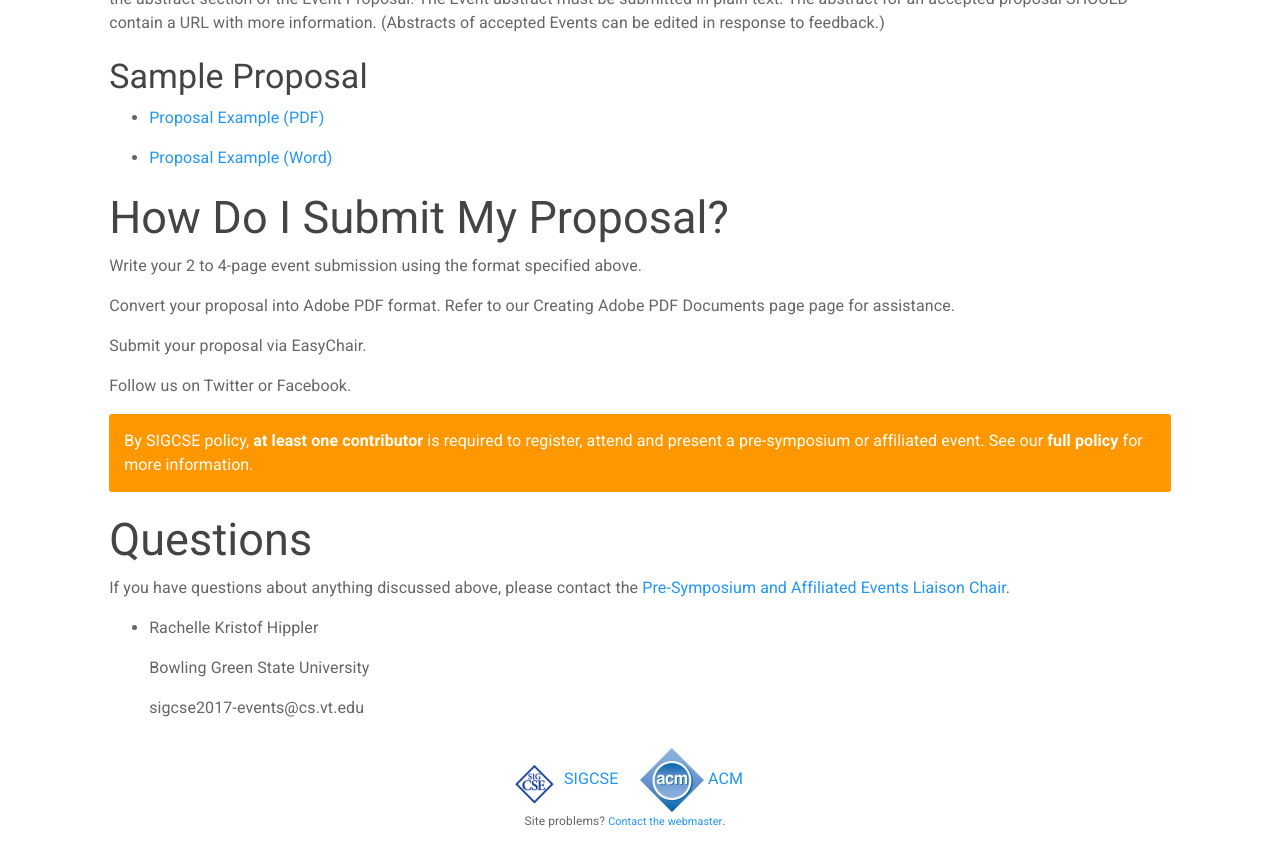
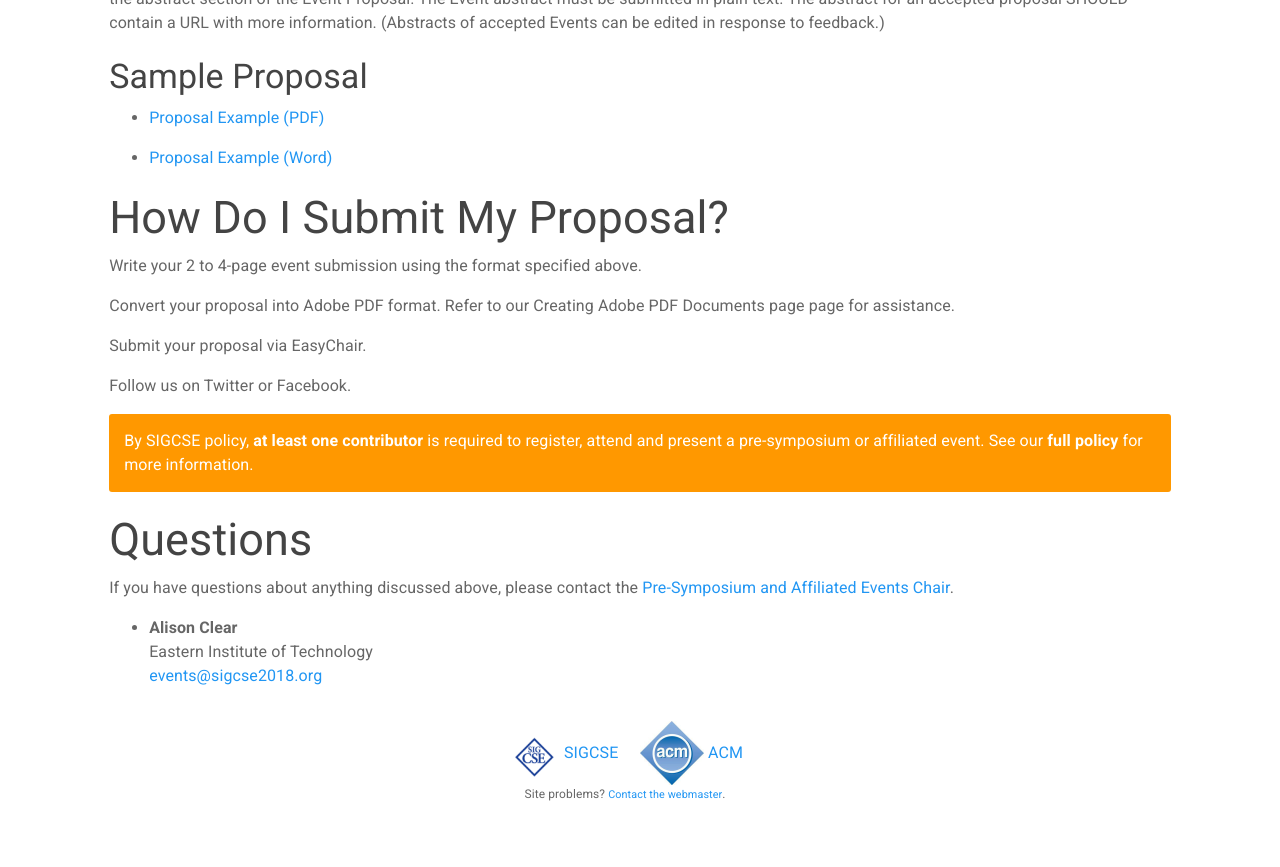
Before and after one commit to sigcsets/sigcse2018, a Jekyll site: the page built from authors/presymposium.md, in a window 1280 px wide and 900 px high, scrolled down 2099 px. Shown: the top 867 px of the window. Built offline with Jekyll 4.4.1, drawn with Linux system fonts in a browser that asks for light colours.

```diff
--- a/_data/cfp.yml
+++ b/_data/cfp.yml
@@ -193,6 +193,9 @@ details:
       Afternoon (1:30-5 pm, break 3-3:30 pm), or
       All Day (8:30 am-5 pm, lunch, two breaks)"
     specialsubmission: true
+  Nifty Assignments:
+    limits: "<a href='http://nifty.stanford.edu/info.html'>http://nifty.stanford.edu/info.html</a>"
+    length: "<a href='http://nifty.stanford.edu/info.html'>http://nifty.stanford.edu/info.html</a>"
 
 notifications:
   Student Research Competition: After submission (TBA)
--- a/authors/presymposium.md
+++ b/authors/presymposium.md
@@ -73,10 +73,4 @@ Follow us on  Twitter or  Facebook.
 
 {% include presenter-warning.html kind = "pre-symposium or affiliated event" %}
 
-{% include submission-questions category="Pre-Symposium and Affiliated Events Liaison" %}
-
--   Rachelle Kristof Hippler
-
-    Bowling Green State University
-
-    sigcse2017-events@cs.vt.edu
+{% include submission-questions category="Pre-Symposium and Affiliated Events" %}
```
Also changed, not shown: _data/committees.yaml (+1 -6 lines), authors/panels.md (+1 -1 lines), authors/specialsessions.md (+1 -1 lines).
